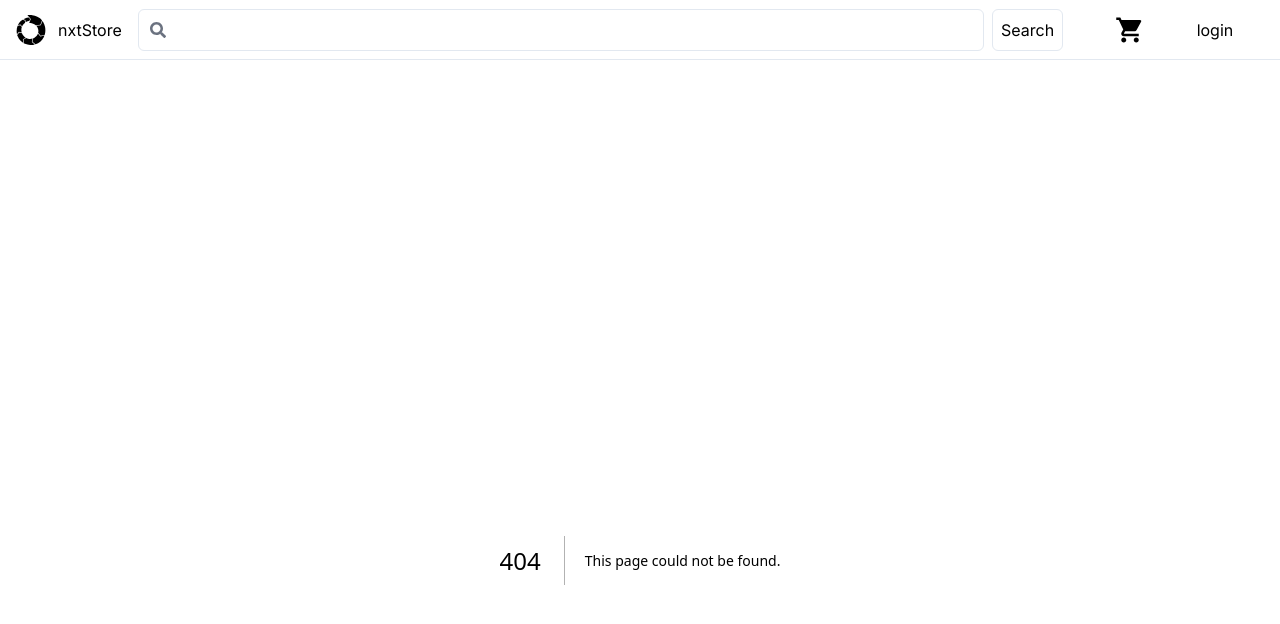
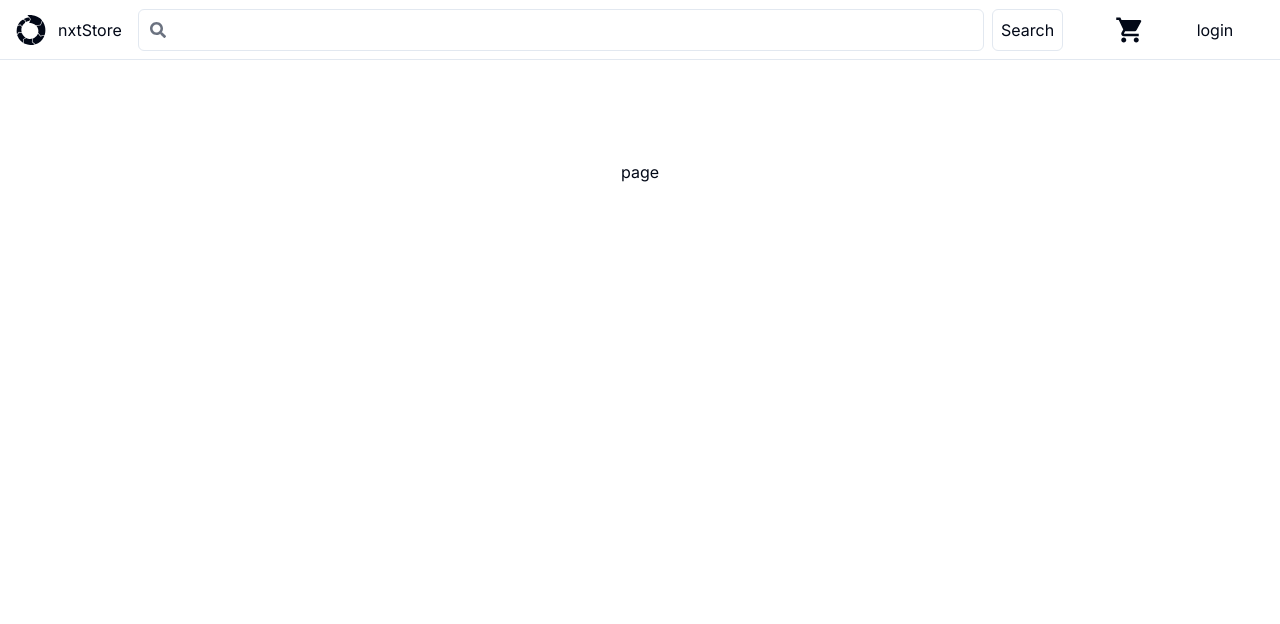
Before and after one commit to i-dkz/nxtStore, a Next.js app: page /cart in a window 1280 px wide. Before the commit this address had no page. Shown: the top 624 px of the page. Built offline with nearby package versions, Linux system fonts and the light colour scheme.

Commit message:
created cart

```diff
--- /dev/null
+++ b/src/app/cart/page.tsx
@@ -0,0 +1,9 @@
+
+
+const Cart = () => {
+  return (
+    <div className="flex justify-center w-full">page</div>
+  )
+}
+
+export default Cart;
--- a/src/components/NavBar.tsx
+++ b/src/components/NavBar.tsx
@@ -21,7 +21,9 @@ const NavBar = () => {
       <SearchBar />
       <div className="flex items-center justify-evenly w-[300px] ">
         <div className="flex items-center gap-3">
-          <CartIcon qty={totalQuantity}/>
+          <Link href="../cart">
+            <CartIcon qty={totalQuantity}/>
+          </Link>
         </div>
         <div>login</div>
       </div>
```
